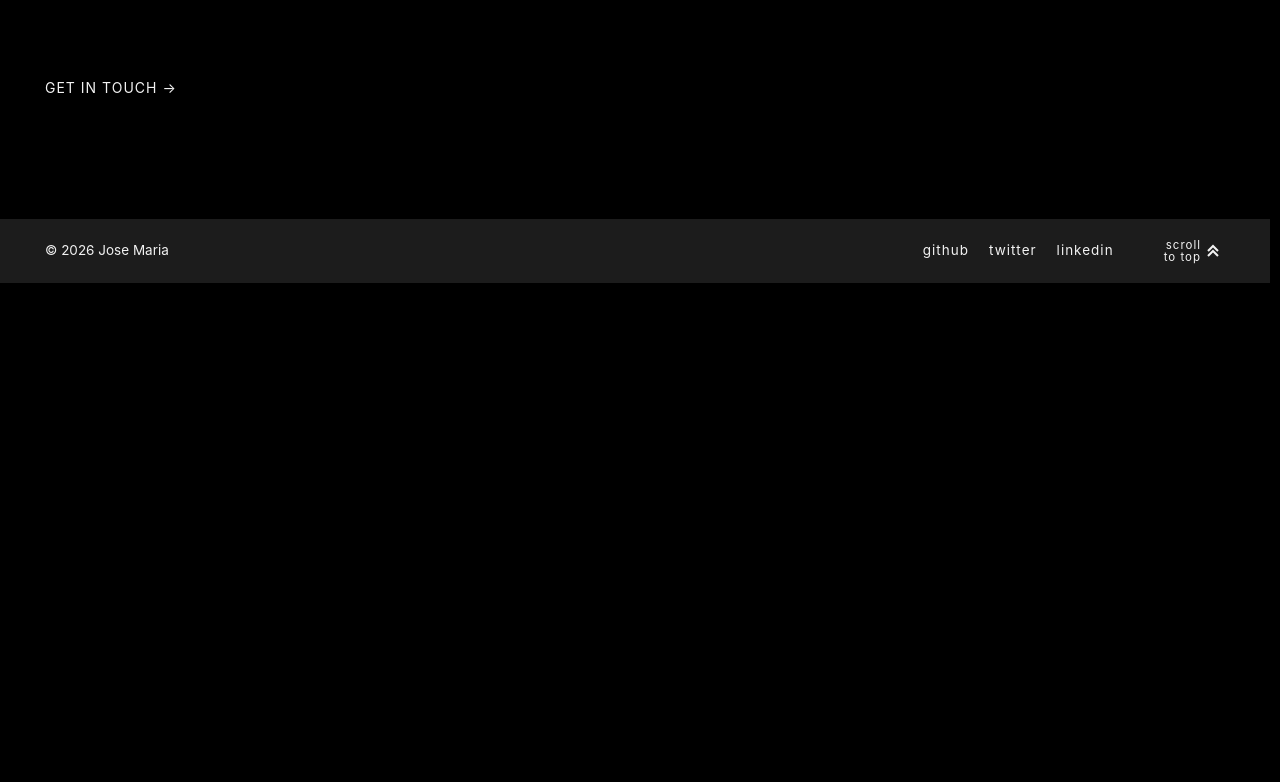
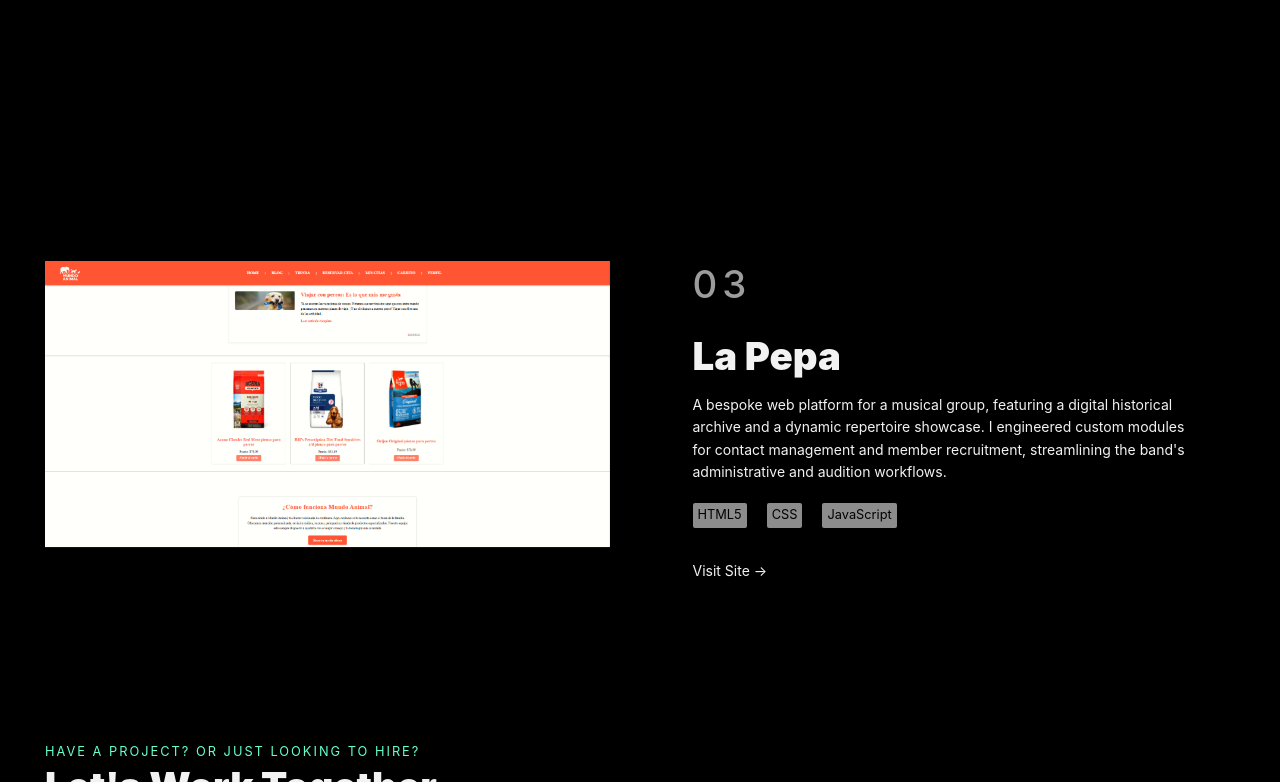
Before and after one commit to josema-2005/josema-2005.github.io, a plain HTML site: page index.html in a window 1280 px wide. Shown: the part 3222-4004 px from the top of the page. Before the commit the page ends 3505 px from the top, so only its background shows below. Drawn offline with nearby package versions, Linux system fonts and the light colour scheme.

Commit message:
Remove twitter link and add new project

```diff
--- a/index.html
+++ b/index.html
@@ -218,7 +218,8 @@
 				<section class="projects">
 					<!-- Mundo Animal -->
 					<article class="project">
-						<a href="https://github.com/josema-2005/tfg-josemaria" target="_blank" rel="noreferrer" class="project-img">
+						<a href="https://github.com/josema-2005/tfg-josemaria" target="_blank" rel="noreferrer"
+							class="project-img">
 							<img src="./assets/mundoanimal1.PNG" alt="Mundo Animal screenshot" title="Mundo Animal" />
 
 						</a>
@@ -246,13 +247,14 @@
 							</ul>
 						</div>
 					</article>
-				</section>
+
 
 					<br><br><br>
 
 					<!-- Analizador Juridico IA-->
 					<article class="project">
-					<a href="https://github.com/josema-2005/analizador-juridico-ia" target="_blank" rel="noreferrer" class="project-img">
+						<a href="https://github.com/josema-2005/analizador-juridico-ia" target="_blank" rel="noreferrer"
+							class="project-img">
 							<img src="./assets/analizador-juridico.PNG" alt="Legal Document Analyzer screenshot"
 								title="Legal Document Analyzer" />
 						</a>
@@ -260,7 +262,8 @@
 							<h3>02</h3>
 							<h2>Legal Document Analyzer</h2>
 							<p>
-							This application allows users to upload legal or administrative PDF documents and receive
+								This application allows users to upload legal or administrative PDF documents and
+								receive
 								a clear, plain-language explanation powered by AI. Designed to help individuals,
 								freelancers,
 								and small businesses better understand complex documents.
@@ -282,6 +285,35 @@
 						</div>
 					</article>
 
+					<br><br><br>
+
+					<article class="project">
+						<a href="https://github.com/josema-2005/tfg-josemaria" target="_blank" rel="noreferrer"
+							class="project-img">
+							<img src="./assets/mundoanimal1.PNG" alt="Mundo Animal screenshot" title="Mundo Animal" />
+
+						</a>
+						<div>
+							<h3>03</h3>
+							<h2>La Pepa</h2>
+							<p>
+								A bespoke web platform for a musical group, featuring a digital historical archive and a dynamic repertoire showcase. I engineered custom modules for contact management and member recruitment, streamlining the band's administrative and audition workflows.
+							</p>
+							<ul class="tech-stack">
+								<li>HTML5</li>
+								<li>CSS</li>
+								<li>JavaScript</li>
+
+							</ul>
+							<ul class="project-links">
+								<li>
+									<a href="https://lapepa1980.com" target="_blank"
+										rel="noreferrer" class="hover-effect">Visit Site →</a>
+								</li>
+							</ul>
+						</div>
+					</article>
+				</section>
 		</section>
 		</div>
 		</section>
@@ -316,10 +348,6 @@
 							class="hover-effect">github</a>
 					</li>
 					<li>
-						<a href="https://x.com/josemaa05" rel="noreferrer" target="_blank"
-							class="hover-effect">twitter</a>
-					</li>
-					<li>
 						<a href="https://www.linkedin.com/in/jose-maria-guerrero-g%C3%A1mez-034ab2345/" rel="noreferrer"
 							target="_blank" class="hover-effect">linkedin</a>
 					</li>
```
Lines whose indentation alone changed are shown as unchanged.
